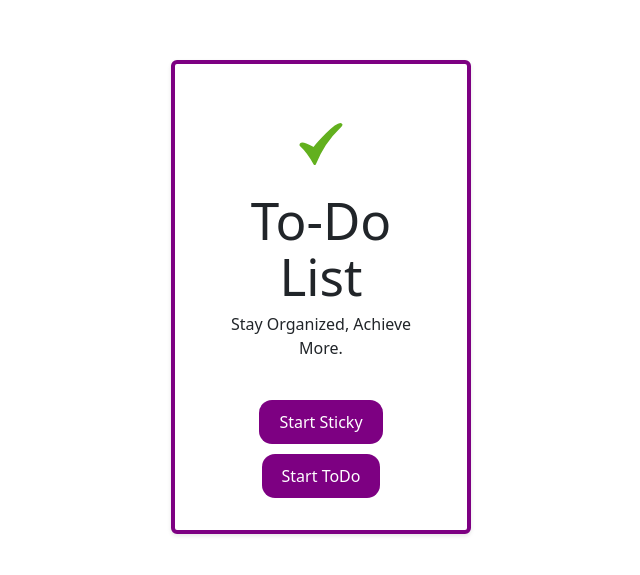
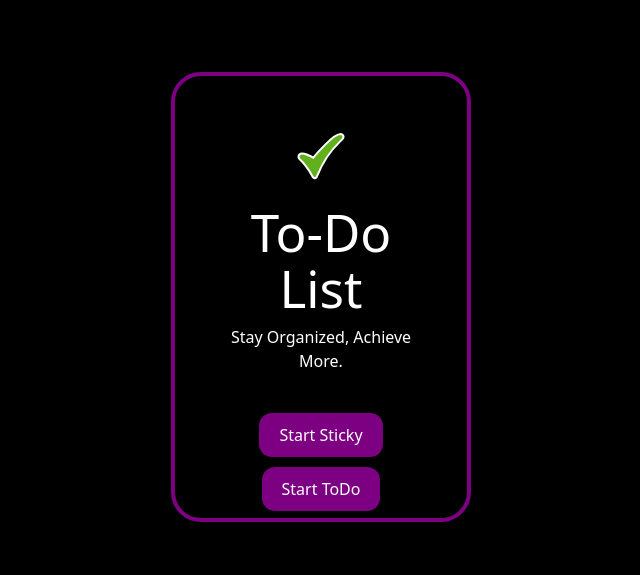
Before and after one commit to React-Vite-Ragul-and-Team/TO-DO, a React (Vite) app: page / in a window 1280 px wide. Shown: the part 103-678 px from the top of the page, without its empty margins (319-959 px from the left). Built offline with nearby package versions, Linux system fonts and the light colour scheme.

Commit message:
css file updated

```diff
--- a/src/Home.css
+++ b/src/Home.css
@@ -5,10 +5,15 @@
   text-align: center;
 }
 
-.card {
+body {
+  background-color: #000000 !important;
+}
+
+
+.potti {
   position: relative;
   width:300px;
-  height: 400px;
+  height: 450px;
   border-radius: 30px;
   box-shadow: 0 2px 4px rgba(0, 0, 0, 0.1);
   padding: 20px;
@@ -33,14 +38,14 @@
 }
 
 
-.logo {
+.padam {
   height: 6em;
   padding: 1.5em;
   will-change: filter;
   transition: filter 300ms;
 }
-.logo:hover {
-  filter: drop-shadow(0 0 2em white);
+.padam:hover {
+  filter: drop-shadow(0 0 2em white)!important;
 }
 
 .todo:hover {
@@ -52,11 +57,11 @@
 }
 
 
-.logo.react:hover {
-  filter: drop-shadow(0 0 2em #ffffff) brightness(10);
+.padam.react:hover {
+  filter: drop-shadow(0 0 2em #ffffff) brightness(10)!important;
 }
 
-@keyframes logo-spin {
+@keyframes padam-spin {
   from {
     transform: rotate(270deg);
   }
@@ -75,8 +80,8 @@
 }
 
 @media (prefers-reduced-motion: no-preference) {
-  div:nth-of-type(1) .logo {
-    animation: logo-spin 0.75s linear;
+  div:nth-of-type(1) .padam {
+    animation: padam-spin 0.75s linear;
   }
   div:nth-of-type(1) .todo {
     animation: todo-spin 0.75s linear;
@@ -84,7 +89,7 @@
 
 }
 
-.card {
+.potti {
   padding: 2em;
 }
 
--- a/src/Home.jsx
+++ b/src/Home.jsx
@@ -7,19 +7,20 @@ function Home() {
 
   return (
     <>
-      <div className='card'>
+      <div className='potti'>
         <div>
-          <img src={reactLogo} className="logo" />
+          <img src={reactLogo} className="padam" />
         </div>
         <div >
-          <h1 className='todo'>To-Do List</h1>
-          <p>Stay Organized, Achieve More.</p>
+          <h1 className='todo' style={{ color: 'white' }}>To-Do List</h1>
+          <p style={{ color: 'white' }}>Stay Organized, Achieve More.</p>
           <br />
           <button className='button'><Link to="/dashboard" style={{ color: 'white' }} >Start Sticky</Link></button><br></br>
 
           <button  className='button b1' ><Link to="/todo" style={{ color: 'white' }} >Start ToDo</Link></button>
         </div>
       </div>
+
     </>
   )
 }
```
